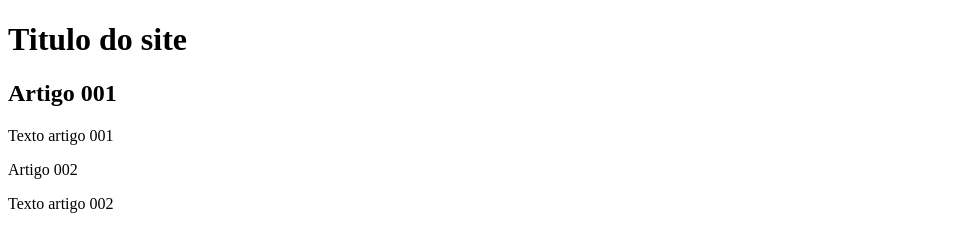
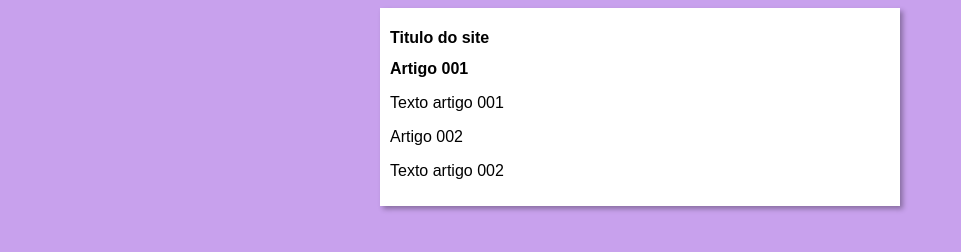
Before and after one commit to PhilipeHoop/projeto--site, a plain HTML site: page index.html in a window 1280 px wide. Shown: the whole page, without its empty margins (0-961 px from the left). Drawn offline with Linux system fonts and the light colour scheme.

Commit message:
comei o desing

```diff
--- a/index.html
+++ b/index.html
@@ -5,6 +5,7 @@
   <meta http-equiv="X-UA-Compatible" content="IE=edge">
   <meta name="viewport" content="width=device-width, initial-scale=1.0">
   <title>Titulo do site</title>
+  <link rel="stylesheet" href="estilostyle.css">
 </head>
 <body>
   <main>
```
